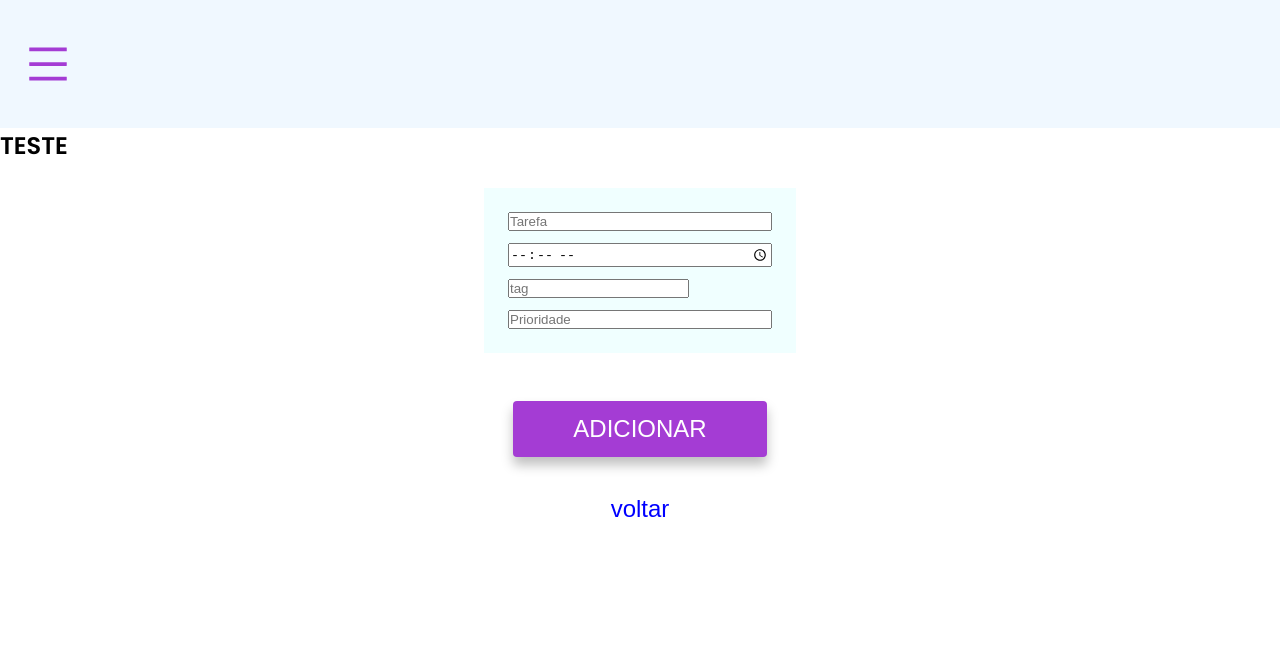
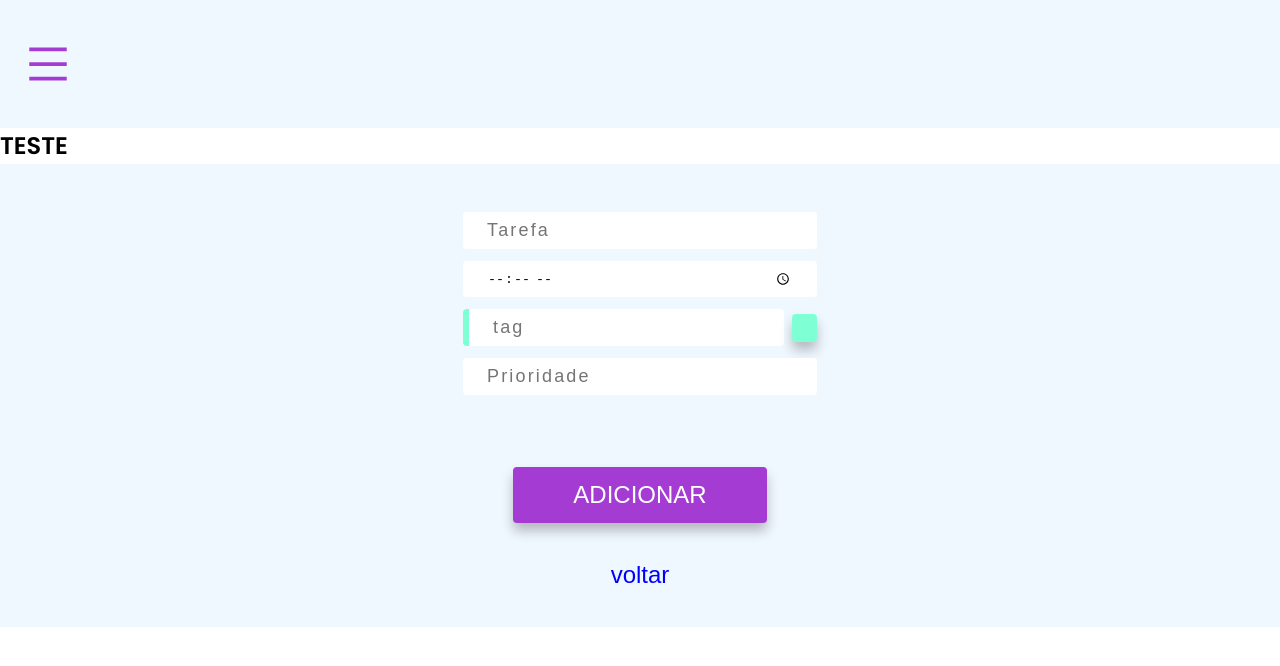
Before and after one commit to lucianakyoko/todo, a React (Create React App) app: page / in a window 1280 px wide. Shown: the top 666 px of the page. Built offline with nearby package versions, Linux system fonts and the light colour scheme.

Commit message:
Create NewTaskForm component

```diff
--- a/src/components/NewTaskForm/index.jsx
+++ b/src/components/NewTaskForm/index.jsx
@@ -1,19 +1,21 @@
 import React from 'react';
 import { PrimaryBtn } from '../PrimaryBtn/style';
 import { SecondaryBtn } from '../SecondaryBtn/style';
-import { StyledForm, FormWrapper, BtnWrapper } from './style';
+import { StyledForm, FormWrapper, Input, TagColor, InputWraper, BtnWrapper } from './style';
 
 const NewTaskForm = () => {
   return (
     <StyledForm>
       <FormWrapper>
-        <input type="text" placeholder='Tarefa'/>
-        <input type="time" placeholder='00:00:00' />
-        <div>
-          <input type="text" placeholder='tag'/>
-          <span></span>
-        </div>
-        <input type="text" placeholder='Prioridade'/>
+        <Input id="task" type="text" placeholder='Tarefa'/>
+        <Input id="time" type="time" placeholder='00:00:00' />
+
+        <InputWraper>
+          <Input id='tag' type="text" placeholder='tag'/>
+          <TagColor title='Escolha uma cor para sua tag'></TagColor>
+        </InputWraper>
+
+        <Input id='priority' type="text" placeholder='Prioridade'/>
       </FormWrapper>
 
       <BtnWrapper>
--- a/src/components/NewTaskForm/style.js
+++ b/src/components/NewTaskForm/style.js
@@ -1,25 +1,70 @@
 import styled from "styled-components";
 import { flexColCenter } from '../../styles/mixins';
+import { themeBase } from "../../styles/variables";
 
 export const StyledForm = styled.form`
-  width: 100%;
   padding: 24px;
 
   ${flexColCenter};
   gap: 4.8rem;
+  background-color: aliceblue;
 `
 
 export const FormWrapper = styled.div`
-  width: 312px;
-  max-width: 500px;
-  background-color: azure;
   padding: 24px;
-
 
   display: flex;
   justify-content: center;
   flex-direction: column;
-  gap: 12px;
+  gap: 1.2rem;
+`
+
+export const Input = styled.input`
+  width: 100%;
+  padding: .8rem 2.4rem;
+  border: none;
+  border-radius: ${themeBase.borderRadius};
+
+  &[type=text] {
+    min-width: 312px;
+    max-width: 500px;
+    color: #222;
+    font-size: 1.8rem;
+    letter-spacing: .12em;
+  }
+
+  &:focus {
+    color: #A43CD4;
+    outline: none;
+    border: 2px solid #c4c4c4;
+  }
+`
+
+export const TagColor = styled.button`
+  width: 28px;
+  height: 28px;
+
+  display: inline-block;
+  outline: none;
+  box-shadow: ${themeBase.dropShadow};
+  border: none;
+  border-radius: ${themeBase.borderRadius};
+  background-color: aquamarine;
+
+  &:hover {
+    cursor: pointer;
+  }
+
+`
+
+export const InputWraper = styled.div`
+  display: flex;
+  align-items: center;
+  justify-content: space-between;
+  gap: .8rem;
+
+  border-radius: ${themeBase.borderRadius};
+  border-left: 6px solid aquamarine;
 `
 
 export const BtnWrapper = styled.div`
```
